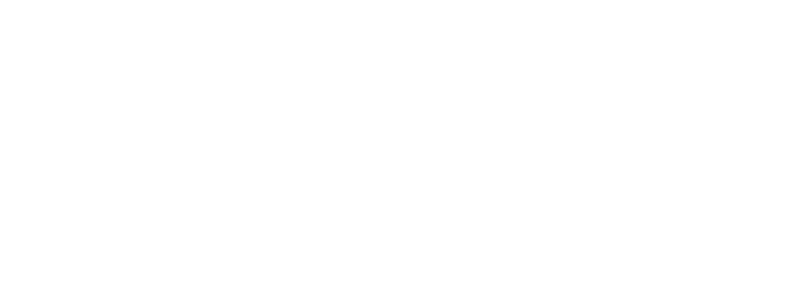
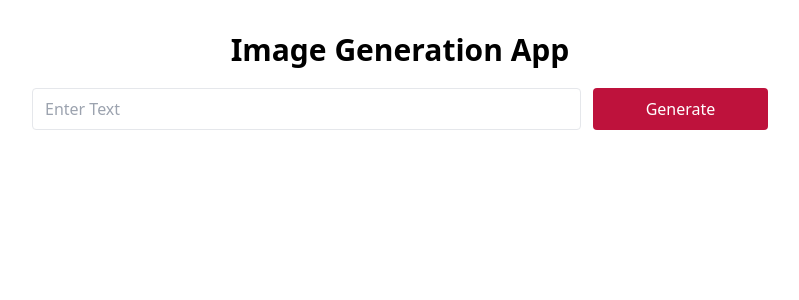
Before and after one commit to PS3012/Geekster-React, a React (Vite) app: page /image-generator in a window 1280 px wide. Before the commit this address had no page. Shown: the top 300 px of the page, without its empty margins (240-1039 px from the left). Built offline with nearby package versions, Linux system fonts and the light colour scheme.

Commit message:
Image Generator

```diff
--- a/src/App.jsx
+++ b/src/App.jsx
@@ -15,6 +15,7 @@
 import RetrieveDirectory from './pages/directoryApp/RetrieveDirectory'
 import TextTranslator from './pages/textTranslator/TextTranslator'
 import './App.css'
+import ImageGenerator from './pages/imageGenerator/ImageGenerator'
 
 function App() {
   return (
@@ -36,6 +37,7 @@
           <Route path='retrieve' element={<RetrieveDirectory />} />
         </Route>
         <Route path='/text-translator' element={<TextTranslator />} />
+        <Route path='/image-generator' element={<ImageGenerator />} />
       </Routes>
       <Toaster />
 
--- a/src/pages/MainHome.jsx
+++ b/src/pages/MainHome.jsx
@@ -10,6 +10,7 @@
           { link: "/bank-dashboard", name: "Bank Dashboard" },
           { link: "/directory-app", name: "Directory App" },
           { link: "/text-translator", name: "Text Translator" },
+          { link: "/image-generator", name: "Image Generator" },
      ]
      return (
           <>
--- /dev/null
+++ b/src/pages/imageGenerator/ImageGenerator.jsx
@@ -0,0 +1,48 @@
+import axios from 'axios';
+import { useState } from 'react'
+import toast from 'react-hot-toast';
+
+function ImageGenerator() {
+     const [generatedImages, setGeneratedImages] = useState([])
+     const [query, setQuery] = useState("")
+     const accessKey = "0LCXjmq66l6RXbIsZKBhfYrF3iwFVraCuE8cCSreJ3o";
+     const generateImage = async () => {
+          setGeneratedImages([])
+          if (!query && query.trim() === "") {
+               toast.error("Enter search query first!")
+          }
+          const response = await axios.get(`https://api.unsplash.com/search/photos?page=1&per_page=2&query=${query}&client_id=${accessKey}`);
+          const photos = response.data.results
+          setGeneratedImages(photos)
+     }
+     return (
+          <>
+
+               <div className="max-w-3xl mx-auto text-center px-4 py-8">
+                    <div className="text-3xl font-bold mb-5">Image Generation App</div>
+                    <div className="grid md:grid-cols-4 gap-3 mb-5">
+                         <input
+                              type="text" placeholder='Enter Text'
+                              value={query} onChange={e => setQuery(e.target.value)}
+                              className="border rounded px-3 py-2 text-gray-600 font-light focus:border-rose-700 md:col-span-3 focus:outline-none"
+                         />
+                         <button onClick={generateImage} className='p-2 text-center text-white rounded bg-rose-700 focus:outline-none hover:bg-black'>Generate</button>
+                    </div>
+                    <div className="image">
+                         {generatedImages && generatedImages.length > 0 &&
+                              <div className="grid md:grid-cols-2 gap-4">
+                                   {generatedImages.map(item =>
+                                        <div key={item.id}>
+                                             <img src={item.urls.full} alt={item.alt_description} className='w-full rounded shadow aspect-square object-cover' />
+                                        </div>
+                                   )}
+                              </div>
+                         }
+                    </div>
+               </div>
+
+          </>
+     )
+}
+
+export default ImageGenerator
```
